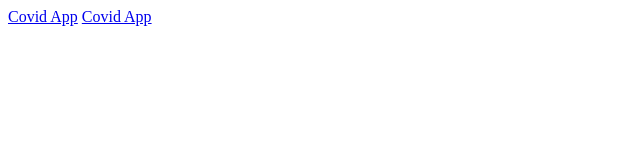
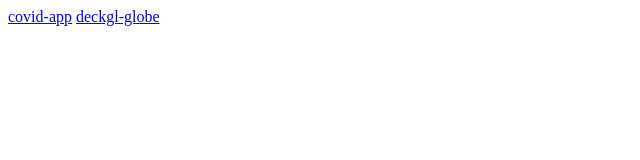
Before and after one commit to rajatmann100/rajatmann100.github.io, a plain HTML site: page index.html in a window 1280 px wide. Shown: the full height of the page, 0-640 px from the left. Drawn offline with Linux system fonts and the light colour scheme.

Commit message:
deploy globe deckgl

```diff
--- a/deckgl-globe/app.js
+++ b/deckgl-globe/app.js
@@ -40,7 +40,9 @@ new Deck({
       filled: true,
       lineWidthMinPixels: 2,
       getLineColor: [5, 10, 40],
-      getFillColor: [100,100,100]
+      getFillColor: [100,100,100],
+      // beforeId: "India",
+      opacity:0.5
     }),
     new GeoJsonLayer({
       id: 'India',
@@ -50,7 +52,7 @@ new Deck({
       filled: true,
       lineWidthMinPixels: 2,
       getLineColor: [5, 10, 40],
-      getFillColor: [255,255,255]
+      getFillColor: [255,255,255],
     }),
     // new GeoJsonLayer({
     //   id: 'airports',
--- a/index.html
+++ b/index.html
@@ -9,7 +9,7 @@
     <title>Rajat's Git Page</title>
   </head>
   <body>
-    <a href="./covid-app/"> Covid App</a>
-    <a href="./deckgl-globe/dist/index.html"> Covid App</a>
+    <a href="./covid-app/"> covid-app</a>
+    <a href="./deckgl-globe/dist/index.html"> deckgl-globe</a>
   </body>
 </html>
```
Also changed, not shown: deckgl-globe/dist/index.html, 2 other files.
